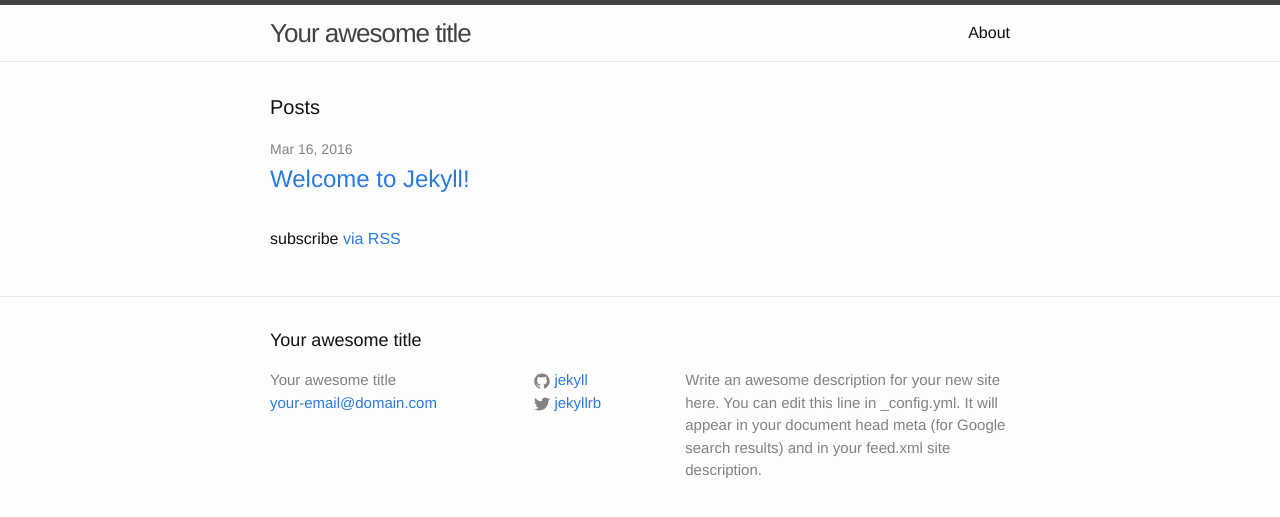
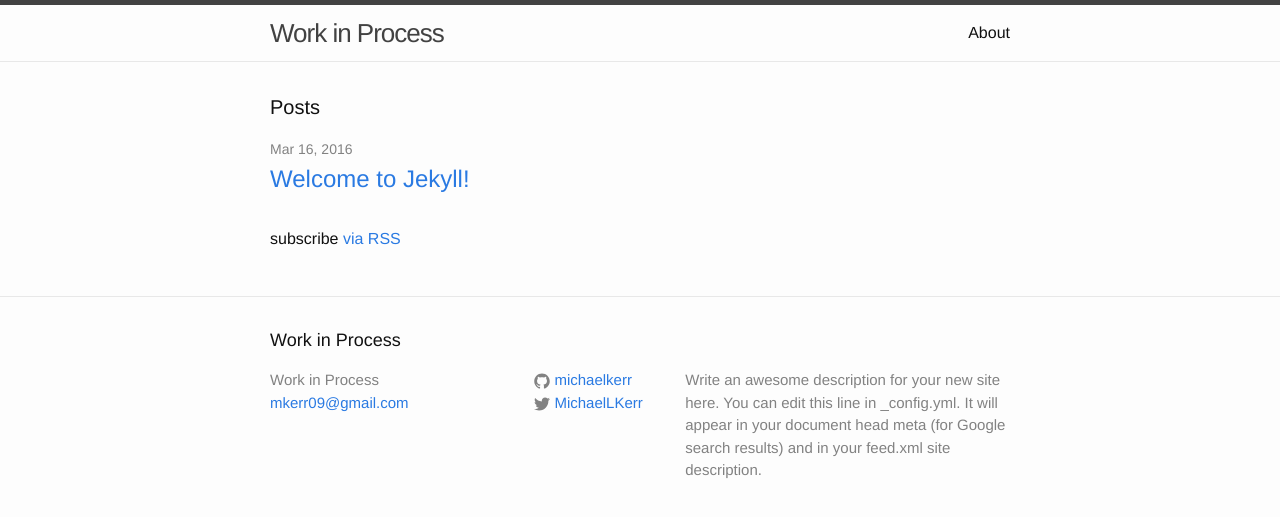
Before and after one commit to michaelkerr/michaelkerr.github.io, a Jekyll site: the page built from index.html, in a window 1280 px wide. Shown: the top 517 px of the page. Built offline with Jekyll 4.4.1, drawn with Linux system fonts in a browser that asks for light colours.

Commit message:
made minimal update to _config.yaml

```diff
--- a/_config.yml
+++ b/_config.yml
@@ -6,16 +6,16 @@
 # 'jekyll serve'. If you change this file, please restart the server process.
 
 # Site settings
-title: Your awesome title
-email: your-email@domain.com
+title: Work in Process
+email: mkerr09@gmail.com
 description: > # this means to ignore newlines until "baseurl:"
   Write an awesome description for your new site here. You can edit this
   line in _config.yml. It will appear in your document head meta (for
   Google search results) and in your feed.xml site description.
 baseurl: "" # the subpath of your site, e.g. /blog
 url: "http://yourdomain.com" # the base hostname & protocol for your site
-twitter_username: jekyllrb
-github_username:  jekyll
+twitter_username: MichaelLKerr
+github_username:  michaelkerr
 
 # Build settings
 markdown: kramdown
```
